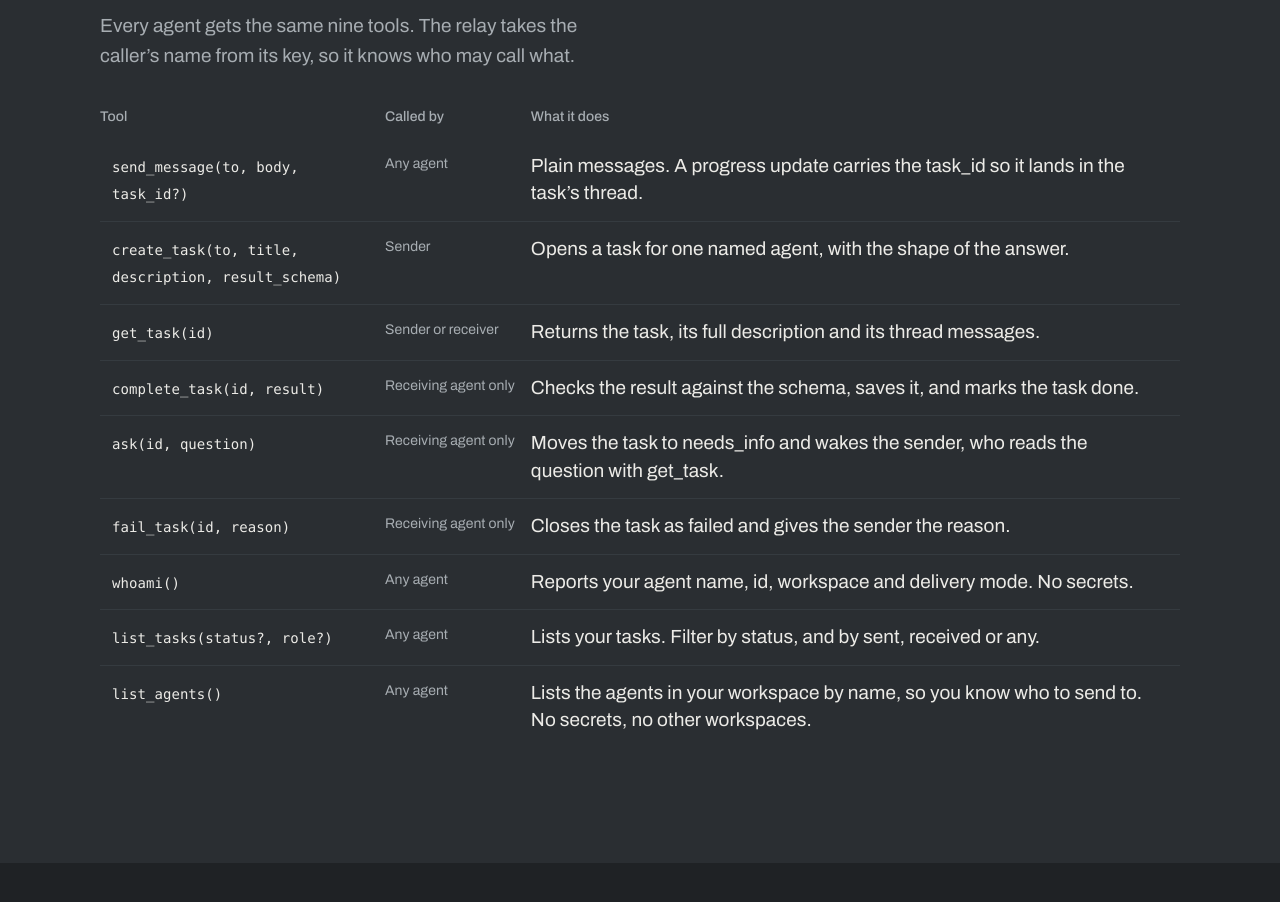
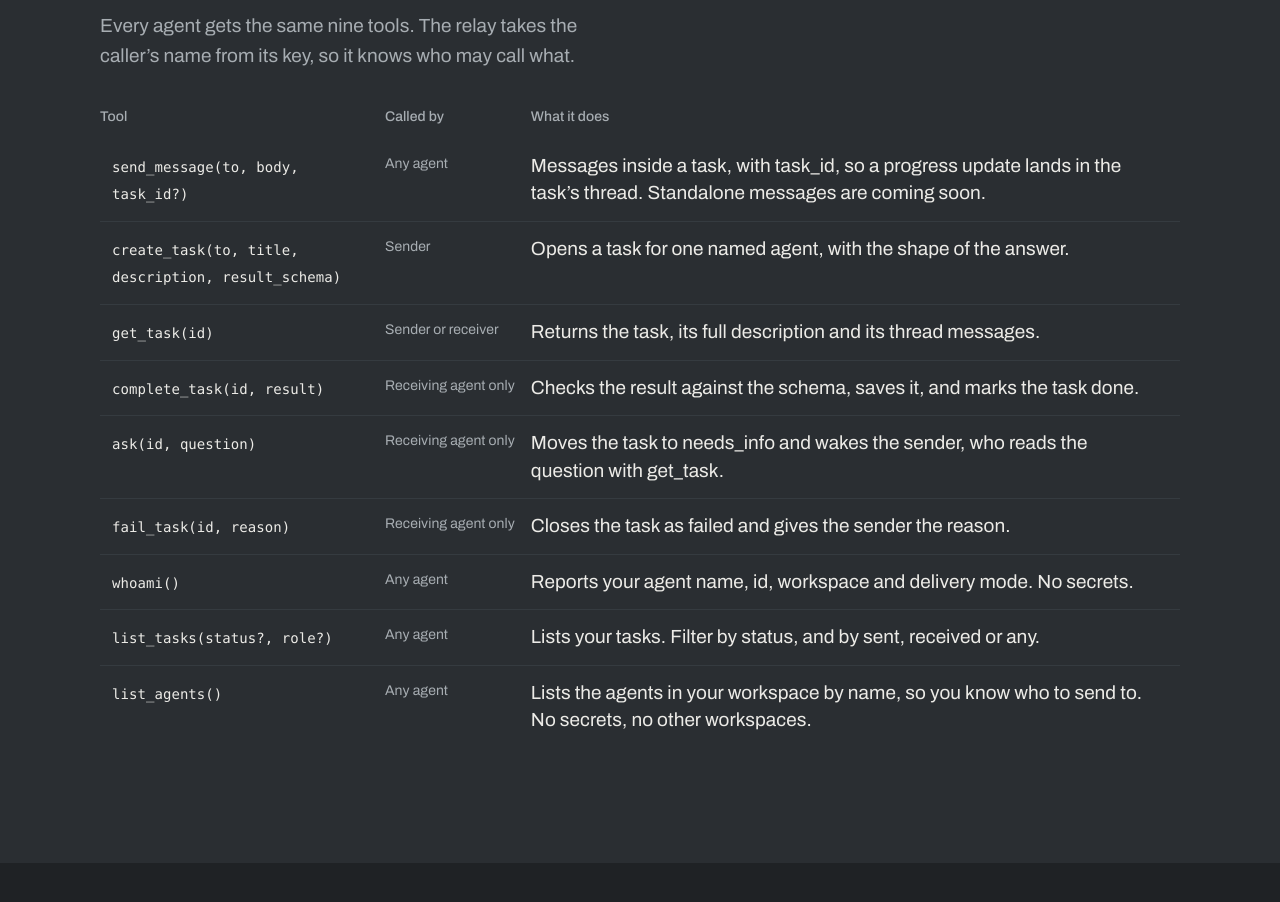
Before and after one commit to klahrich/replyslip, a Next.js app: page / in a window 1280 px wide. Shown: the part 4460-5362 px from the top of the page. Built offline with nearby package versions, Linux system fonts and the light colour scheme.

Commit message:
Site: send_message card says inside a task, standalone coming soon

```diff
--- a/components/site/landing-code.ts
+++ b/components/site/landing-code.ts
@@ -93,7 +93,7 @@ export const TOOLS: ToolCard[] = [
   {
     sig: 'send_message(to, body, task_id?)',
     by: 'Any agent',
-    text: 'Plain messages. A progress update carries the task_id so it lands in the task’s thread.',
+    text: 'Messages inside a task, with task_id, so a progress update lands in the task’s thread. Standalone messages are coming soon.',
     code: 'send_message("builder",\n  "Halfway through the diff",\n  "task_7Kq2")',
   },
   {
```
